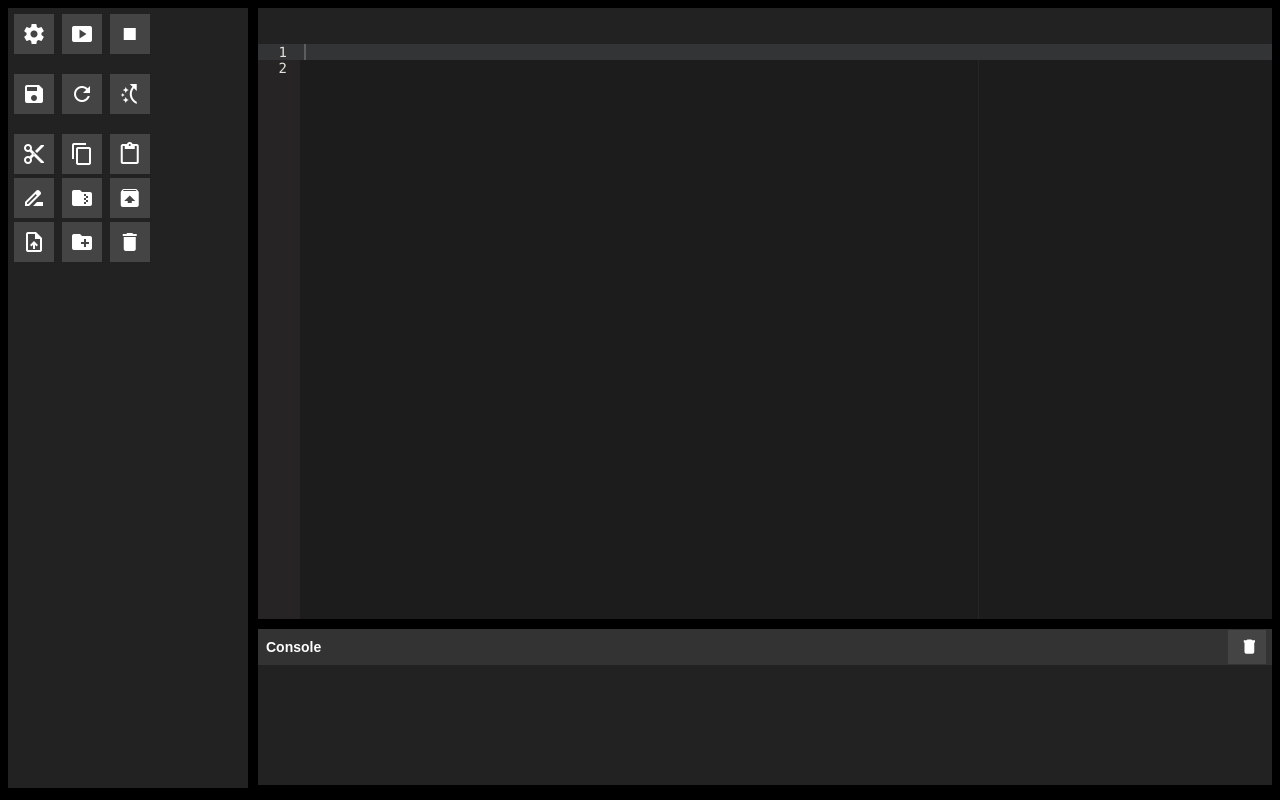
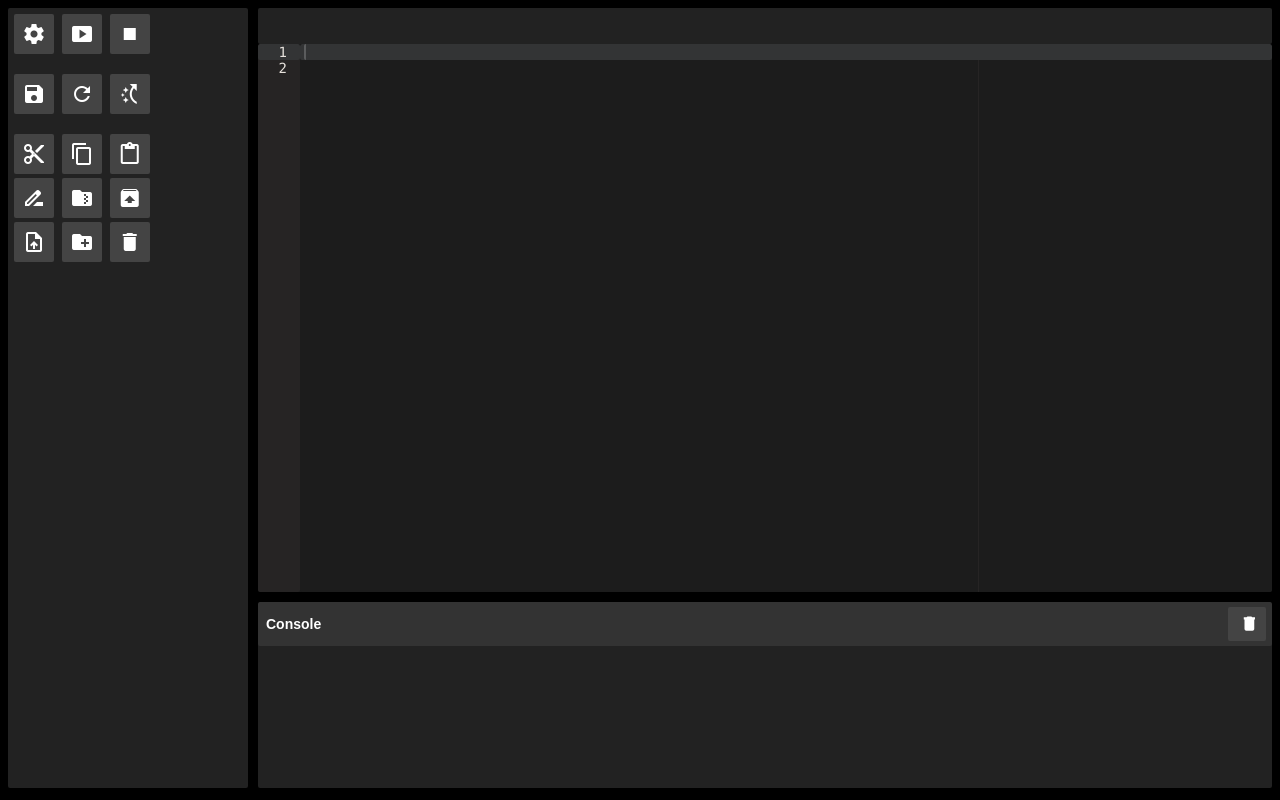
Before and after one commit to critterandguitari/EYESY_OS, a Flask app: page / in a window 1280 px wide. Run offline with Flask 2, Linux system fonts and the light colour scheme; data that the repository does not hold is empty; some libraries are stand-ins or nearby versions.

Commit message:
change right col to flexbox

```diff
--- a/web-flask-test/static/index.html
+++ b/web-flask-test/static/index.html
@@ -131,7 +131,6 @@
                  <label for="compvid-pal-select">PAL</label><br>
                 </p>
                 <div id="compvid-save-format" class="side-button">Save</div>
-
                 <br/>
                 <br/>
                 <p>Video settings take effect after restarting the EYESY.</p>
@@ -144,17 +143,15 @@
             </div>
         </div>
 
-        <!-- Replace your current console section with this -->
+        <div id="vconsole-container">
             <div id="vconsole-title-bar">
                 <span>Console</span>
                 <div id="clear-console" class="icon-button small-icon" title="Clear Console">
                     <span class="material-icons">delete</span>
                 </div>
             </div>
-        <div id="vconsole-container">
             <pre id="vconsole"></pre>
         </div>
-
     </div>
 
     <div class="modal"><!-- Place at bottom of page --></div>
--- a/web-flask-test/static/style.css
+++ b/web-flask-test/static/style.css
@@ -15,6 +15,11 @@
 
 ::-webkit-scrollbar-thumb:hover {
     background-color: #555;
+}
+
+
+* {
+    border-radius: 2px;
 }
 
 #menu {
@@ -36,16 +41,22 @@
     background-color: #222;
     height: calc(100% - 4px);
 }
+
 #right-col {
-    height: 100%;
-    margin-left:250px;
+    display: flex;
+    flex-direction: column;
+    height: calc(100vh - 20px); /* Ensure it fills the viewport */
+    margin-left: 250px;
 }
+
 #modees {
 }
 #editor-container {
-    /*border:1px solid #0F0; */
-    height: 75%;
+    flex: 3 1 0%; /* Grow factor of 3 */
+    display: flex;
+    flex-direction: column;
 }
+
 #settings-container {
     /*border:1px solid #0F0; */
     height: 75%;
@@ -302,31 +313,29 @@ body.dialog .modal-dialog { display: block;}
     display: none;
 }
 
-* {
-    /*border-radius: 4px;*/
-}
 #vconsole-title-bar {
     background-color: #333;
-    height: 28px;
+    height: 36px;
     padding: 4px;
     display: flex;
     align-items: center;
     justify-content: space-between;
 }
-
 #vconsole-title-bar span {
     font-weight: bold;
     padding-left: 4px;
 }
-
 #vconsole-container {
+    flex: 1 1 0%; /* Grow factor of 1 */
+    display: flex;
+    flex-direction: column;
+    overflow: auto;
     background-color: #222;
-    height: calc(25% - 75px); /* Adjust height to account for the title bar */
-    overflow: auto;
 }
-
 #vconsole {
     padding-left: 4px;
+    flex: 1; /* Allow the console output to fill the remaining space */
+    overflow-y: auto;
 }
 
 .icon-button.small-icon .material-icons {
```
Lines whose indentation alone changed are shown as unchanged.
